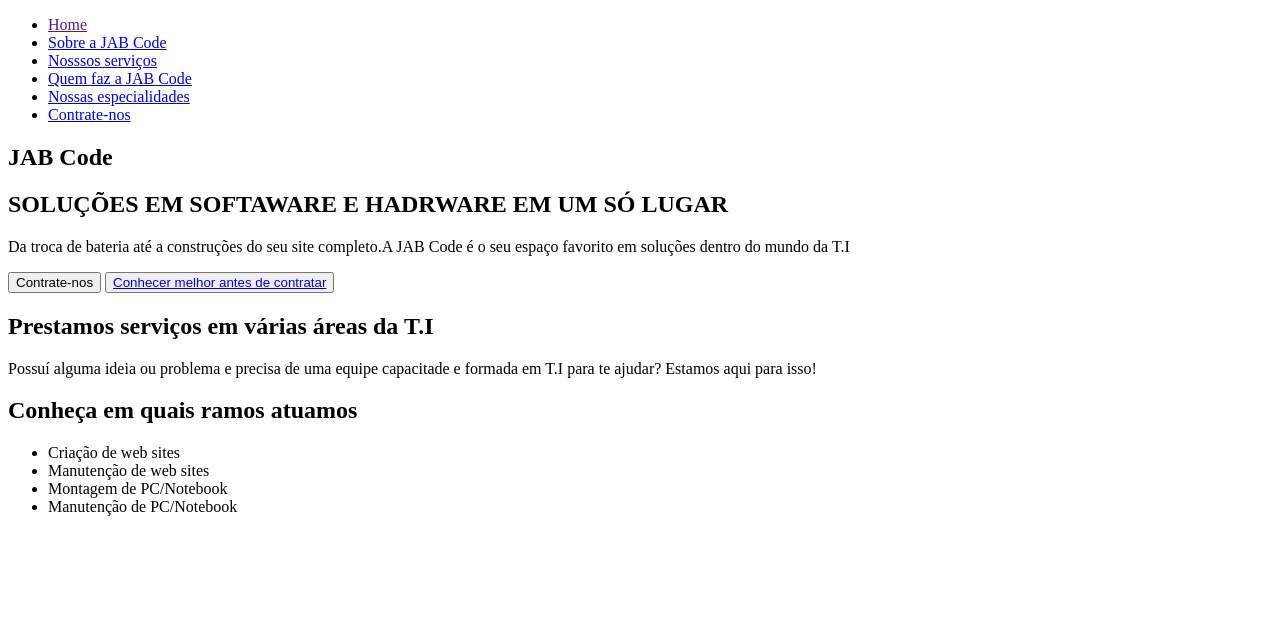
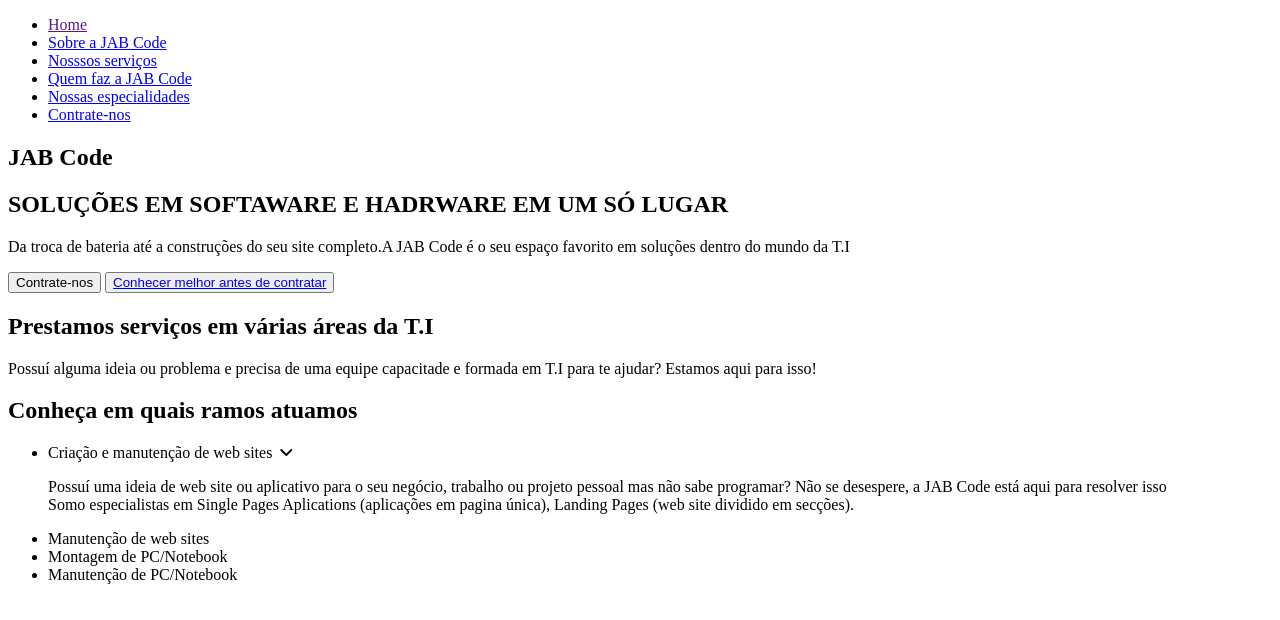
Before and after one commit to 4rauj6/jab-code.io, a plain HTML site: page index.html in a window 1280 px wide. Drawn offline with Linux system fonts and the light colour scheme.

Commit message:
Start to develop the "openDetails()" function to show/hide the "work-details" div.
The Favicon library has been added to "index.html" file. Now it can use Favicon icons to a better user experience.

```diff
--- a/index.html
+++ b/index.html
@@ -7,6 +7,10 @@
     <title>Document</title>
 
     <link rel="stylesheet" href="jab.css">
+
+    <link rel="stylesheet" href="https://cdnjs.cloudflare.com/ajax/libs/font-awesome/7.0.1/css/all.min.css"
+        integrity="sha512-2SwdPD6INVrV/lHTZbO2nodKhrnDdJK9/kg2XD1r9uGqPo1cUbujc+IYdlYdEErWNu69gVcYgdxlmVmzTWnetw=="
+        crossorigin="anonymous" referrerpolicy="no-referrer" />
 </head>
 
 <body>
@@ -49,12 +53,20 @@
 
                 <h2>Conheça em quais ramos atuamos</h2>
                 <ul class="works-list">
-                    <li>Criação de web sites</li>
+                    <li function="openDetails()">Criação e manutenção de web sites
+                        <i class="fa-solid fa-angle-down"></i>
+                    </li>
+                    <div class="works-details">
+                        <p>Possuí uma ideia de web site ou aplicativo para o seu negócio, trabalho ou projeto pessoal
+                            mas
+                            não sabe programar? Não se desespere, a JAB Code está aqui para resolver isso <br> Somo
+                            especialistas em Single Pages Aplications (aplicações em pagina única), Landing Pages (web
+                            site dividido em secções).</p>
+                    </div>
                     <li>Manutenção de web sites</li>
                     <li>Montagem de PC/Notebook</li>
                     <li>Manutenção de PC/Notebook</li>
                 </ul>
-
             </div>
         </div>
     </section>
```
